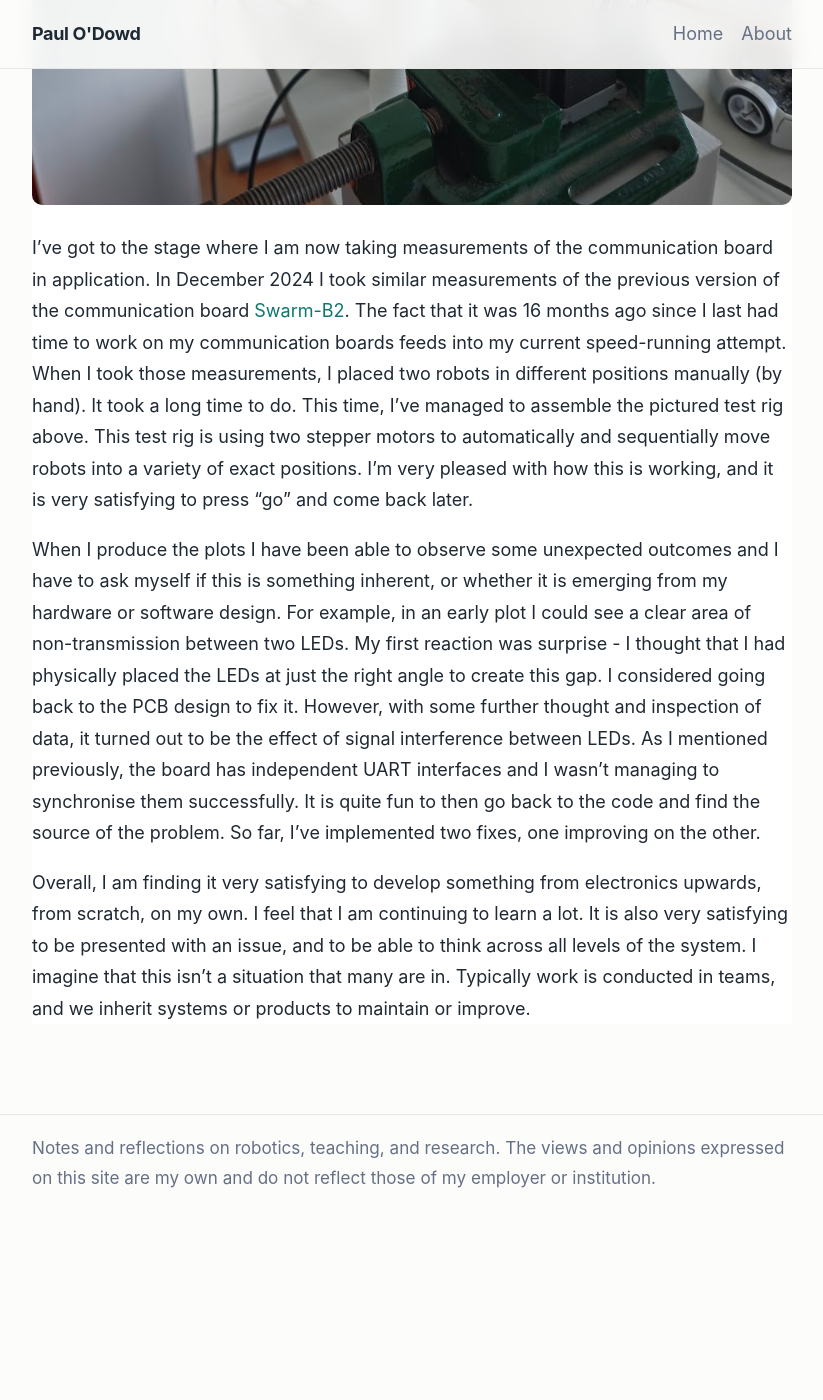
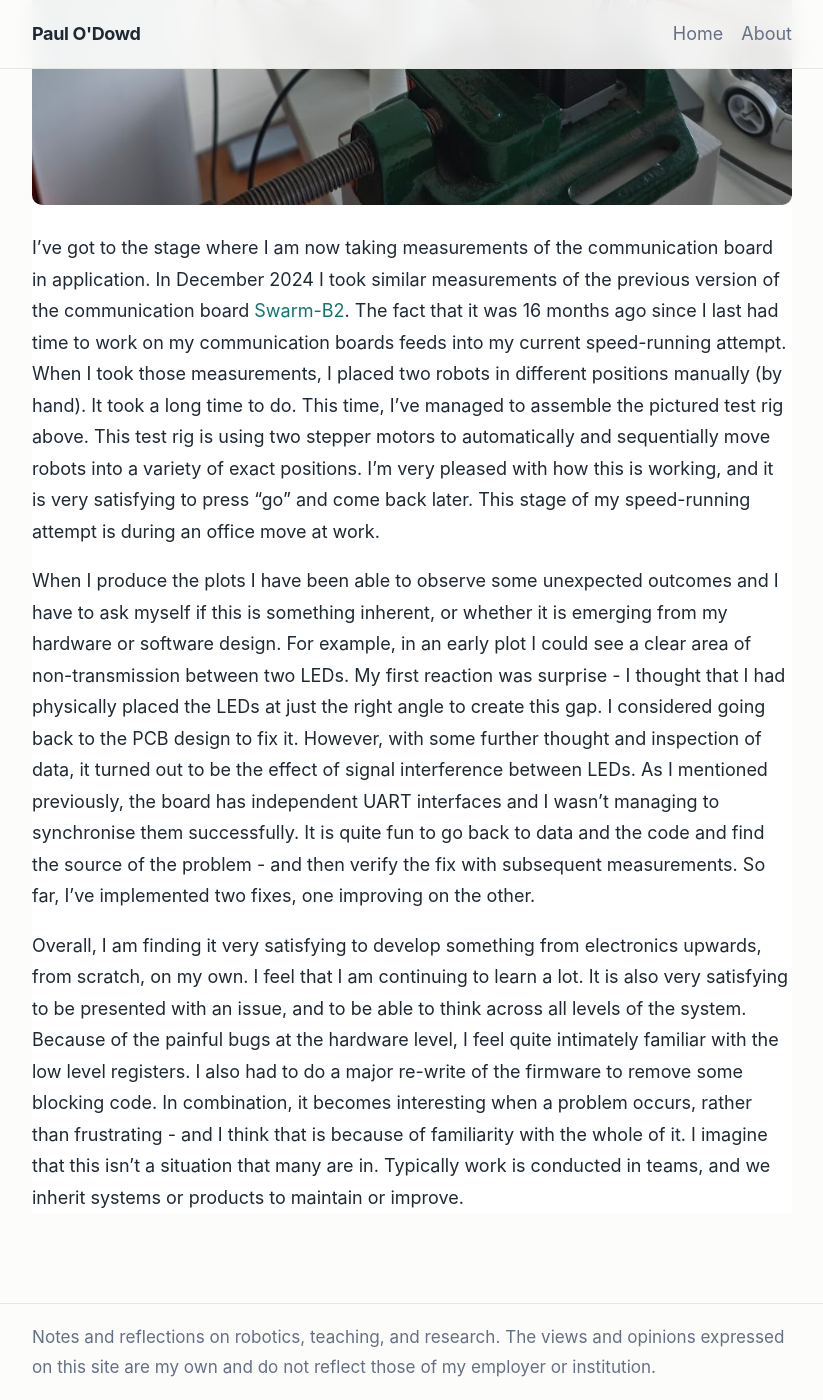
Before and after one commit to paulodowd/paulodowd.github.io, a Jekyll site: the page built from _posts/2026-05-12-Progressing_Research_Bugs.md, in a window 1280 px wide and 1400 px high, scrolled down 3165 px. Shown: the whole window, without its empty margins (228-1051 px from the left). Built offline with Jekyll 4.4.1, drawn with Linux system fonts in a browser that asks for light colours; before the commit the page ends 4376 px from its top, so only the background shows below that.

Commit message:
updating post

```diff
--- a/_posts/2026-05-12-Progressing_Research_Bugs.md
+++ b/_posts/2026-05-12-Progressing_Research_Bugs.md
@@ -19,8 +19,8 @@ Eventually, almost as a result of pure frustration, I went back to a breadboard
 
 ![image of a test rig to take measurements of communication between two robots](https://raw.githubusercontent.com/paulodowd/paulodowd.github.io/refs/heads/main/assets/imgs/120526/Communication_TestRig.jpg)
 
-I've got to the stage where I am now taking measurements of the communication board in application.  In December 2024 I took similar measurements of the previous version of the communication board [Swarm-B2](https://github.com/paulodowd/Swarm-B2).  The fact that it was 16 months ago since I last had time to work on my communication boards feeds into my current speed-running attempt.  When I took those measurements, I placed two robots in different positions manually (by hand).  It took a long time to do.  This time, I've managed to assemble the pictured test rig above.  This test rig is using two stepper motors to automatically and sequentially move robots into a variety of exact positions.  I'm very pleased with how this is working, and it is very satisfying to press "go" and come back later.
+I've got to the stage where I am now taking measurements of the communication board in application.  In December 2024 I took similar measurements of the previous version of the communication board [Swarm-B2](https://github.com/paulodowd/Swarm-B2).  The fact that it was 16 months ago since I last had time to work on my communication boards feeds into my current speed-running attempt.  When I took those measurements, I placed two robots in different positions manually (by hand).  It took a long time to do.  This time, I've managed to assemble the pictured test rig above.  This test rig is using two stepper motors to automatically and sequentially move robots into a variety of exact positions.  I'm very pleased with how this is working, and it is very satisfying to press "go" and come back later.  This stage of my speed-running attempt is during an office move at work.
 
-When I produce the plots I have been able to observe some unexpected outcomes and I have to ask myself if this is something inherent, or whether it is emerging from my hardware or software design.  For example, in an early plot I could see a clear area of non-transmission between two LEDs.  My first reaction was surprise - I thought that I had physically placed the LEDs at just the right angle to create this gap.  I considered going back to the PCB design to fix it.  However, with some further thought and inspection of data, it turned out to be the effect of signal interference between LEDs.  As I mentioned previously, the board has independent UART interfaces and I wasn't managing to synchronise them successfully.  It is quite fun to then go back to the code and find the source of the problem.  So far, I've implemented two fixes, one improving on the other.
+When I produce the plots I have been able to observe some unexpected outcomes and I have to ask myself if this is something inherent, or whether it is emerging from my hardware or software design.  For example, in an early plot I could see a clear area of non-transmission between two LEDs.  My first reaction was surprise - I thought that I had physically placed the LEDs at just the right angle to create this gap.  I considered going back to the PCB design to fix it.  However, with some further thought and inspection of data, it turned out to be the effect of signal interference between LEDs.  As I mentioned previously, the board has independent UART interfaces and I wasn't managing to synchronise them successfully.  It is quite fun to go back to data and the code and find the source of the problem - and then verify the fix with subsequent measurements.  So far, I've implemented two fixes, one improving on the other.
 
-Overall, I am finding it very satisfying to develop something from electronics upwards, from scratch, on my own.  I feel that I am continuing to learn a lot.  It is also very satisfying to be presented with an issue, and to be able to think across all levels of the system.  I imagine that this isn't a situation that many are in.  Typically work is conducted in teams, and we inherit systems or products to maintain or improve.
+Overall, I am finding it very satisfying to develop something from electronics upwards, from scratch, on my own.  I feel that I am continuing to learn a lot.  It is also very satisfying to be presented with an issue, and to be able to think across all levels of the system.  Because of the painful bugs at the hardware level, I feel quite intimately familiar with the low level registers.  I also had to do a major re-write of the firmware to remove some blocking code.  In combination, it becomes interesting when a problem occurs, rather than frustrating - and I think that is because of familiarity with the whole of it.  I imagine that this isn't a situation that many are in.  Typically work is conducted in teams, and we inherit systems or products to maintain or improve.
```
